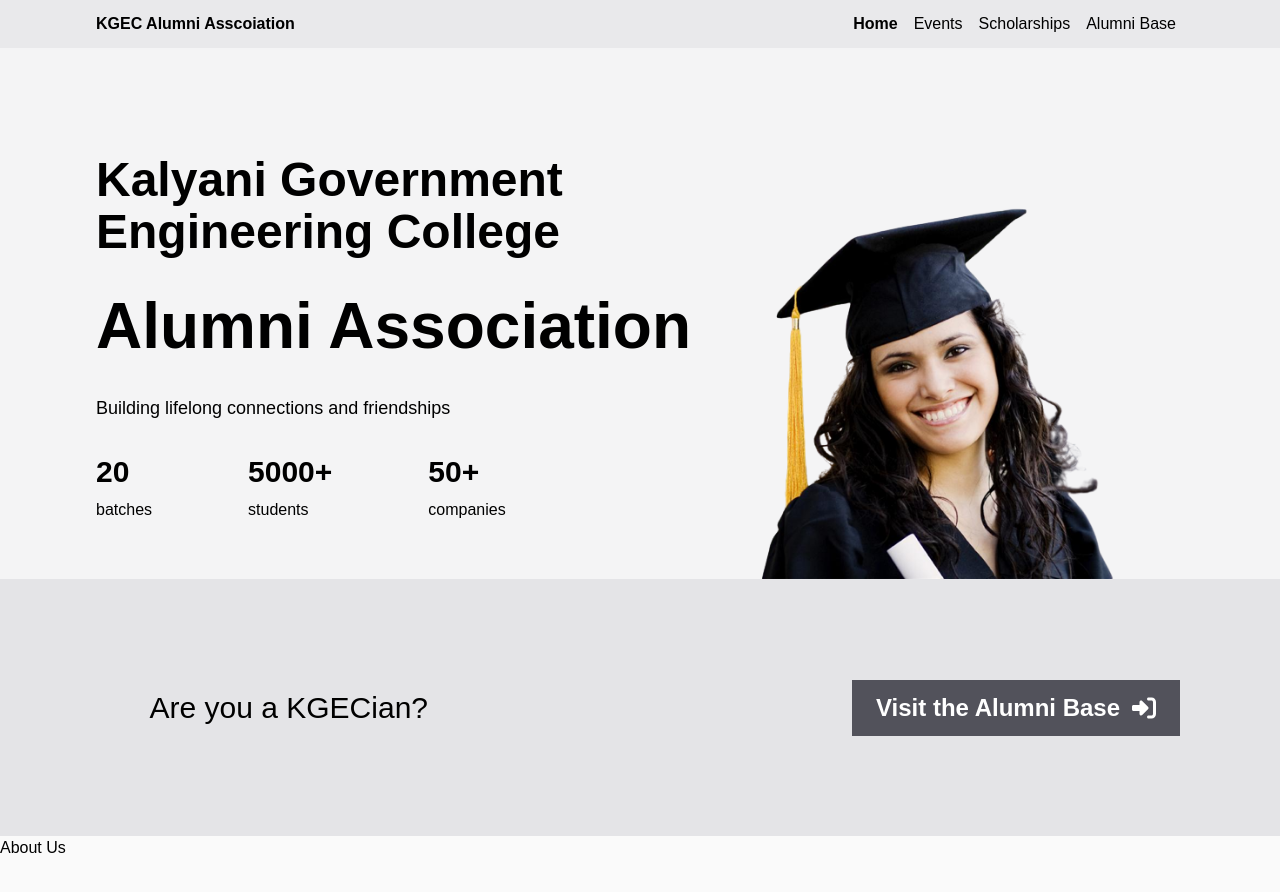
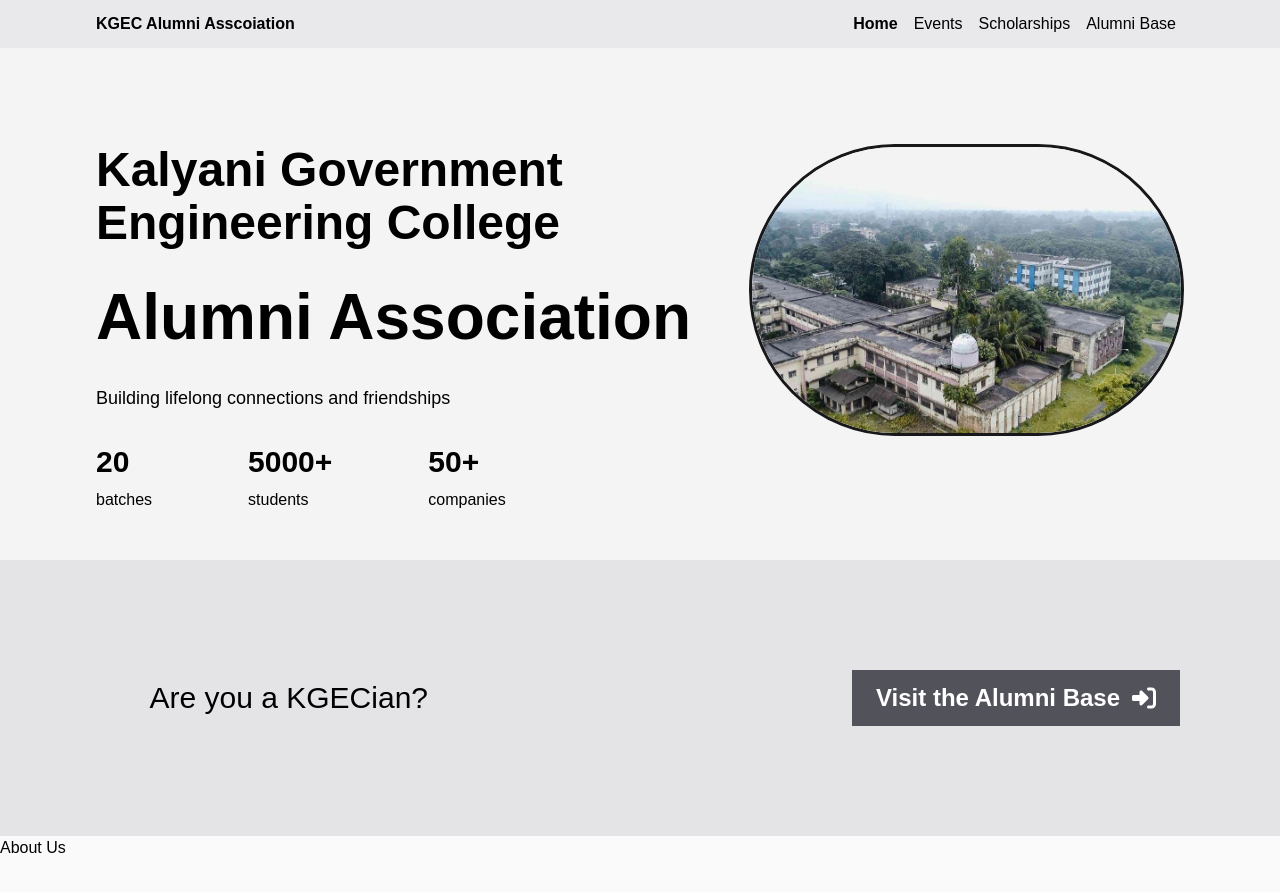
Before and after one commit to kgec-alumni-interaction-cell/website, a Next.js app: page / in a window 1280 px wide. Shown: the top 892 px of the page. Built offline with nearby package versions, Linux system fonts and the light colour scheme; a web font is replaced by a local one.

Commit message:
feat: added an image

```diff
--- a/src/components/home/hero/index.tsx
+++ b/src/components/home/hero/index.tsx
@@ -52,11 +52,11 @@ export default function HomeHero() {
             </div>
           </div>
         </div>
-        <div className="w-full lg:w-[40%] hidden lg:block">
+        <div className="w-full lg:w-[40%] hidden lg:block pb-24">
           <img
-            src="/hero-image.png"
+            src="/old_campus.jpg"
             alt="hero image"
-            className="object-fill w-[900] h-[900]"
+            className="object-fill w-[900] h-[900] rounded-full border-zinc-900 border-[3px]"
           />
         </div>
       </div>
```
Also changed, not shown: public/new-building.jpg (added), public/old_campus.jpg (added).
